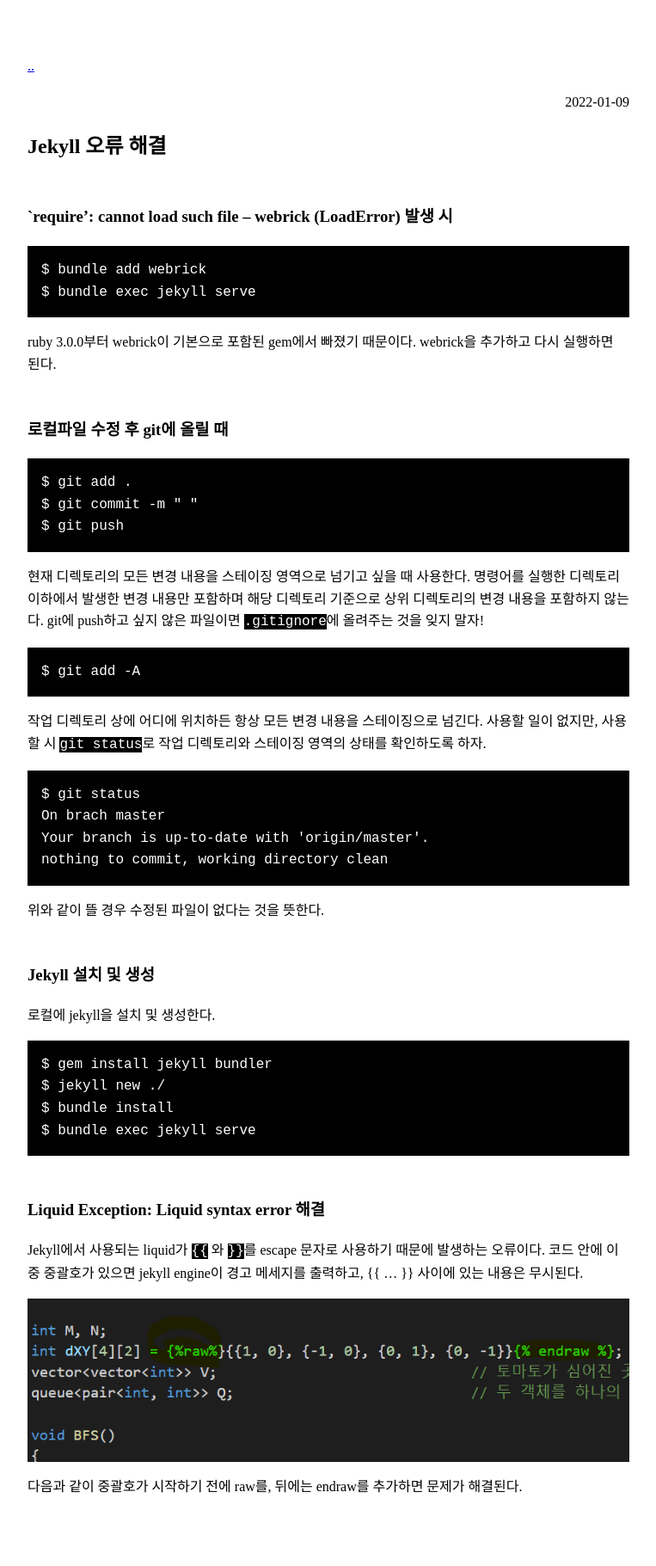
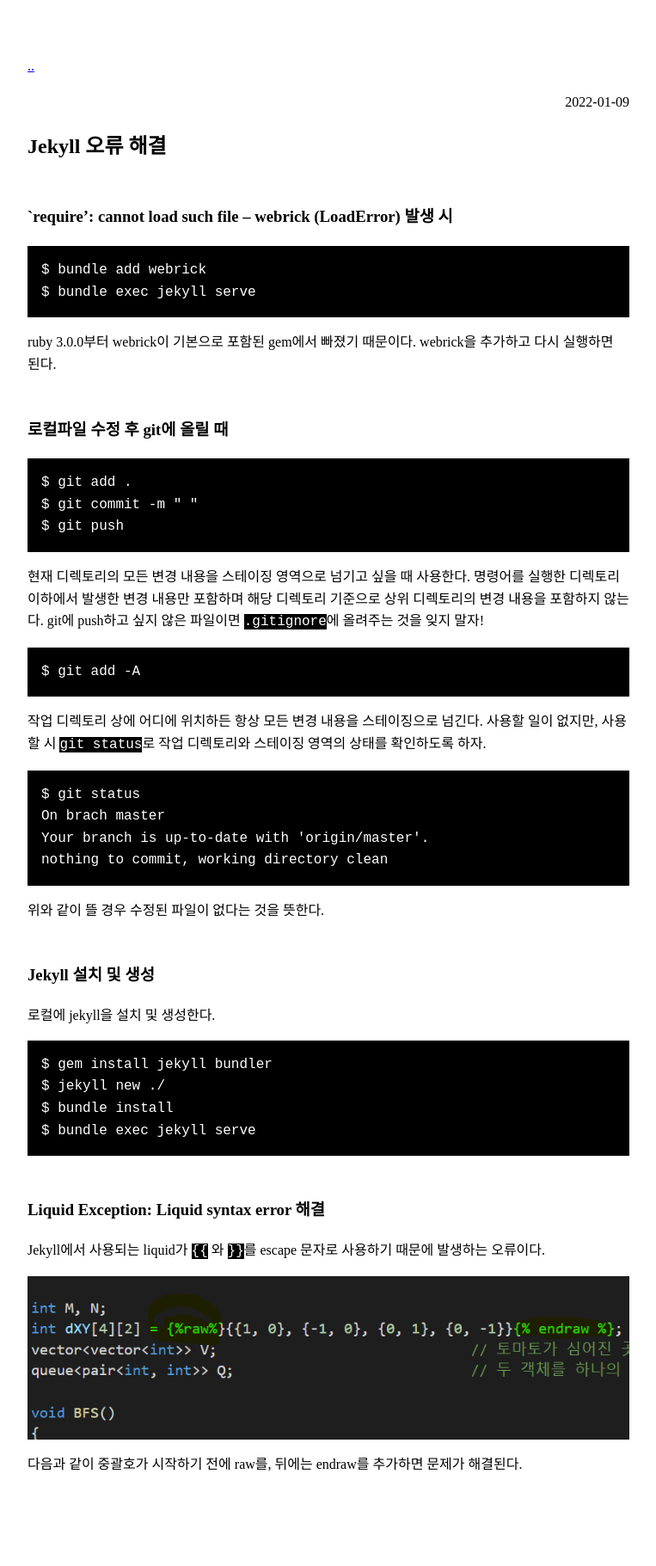
Before and after one commit to domicmeia/domicmeia.github.io, a Jekyll site: the page built from _posts/2022-01-09-Jekyll-오류-해결.md, in a window 1280 px wide. Shown: the whole page at 86% size, without its empty margins (258-1021 px from the left). Built offline with Jekyll 4.4.1, drawn with Linux system fonts in a browser that asks for light colours; some web fonts are replaced; after the commit the page ends 1796 px from its top, so only the background shows below that.

Commit message:
문제해결

```diff
--- a/_posts/2022-01-09-Jekyll-오류-해결.md
+++ b/_posts/2022-01-09-Jekyll-오류-해결.md
@@ -50,7 +50,7 @@
 
 ### Liquid Exception: Liquid syntax error 해결
 
-Jekyll에서 사용되는 liquid가 `{%raw%}{{{%endraw%}` 와 `{%raw%}}}{%endraw%}`를 escape 문자로 사용하기 때문에 발생하는 오류이다. 코드 안에 이중 중괄호가 있으면 jekyll engine이 경고 메세지를 출력하고, {%raw%}{{{%endraw%} ... {%raw%}}}{%endraw%} 사이에 있는 내용은 무시된다.
+Jekyll에서 사용되는 liquid가 `{%raw%}{{{%endraw%}` 와 `{%raw%}}}{%endraw%}`를 escape 문자로 사용하기 때문에 발생하는 오류이다.
 
 ![e1](./image/error1.png)
 
```
